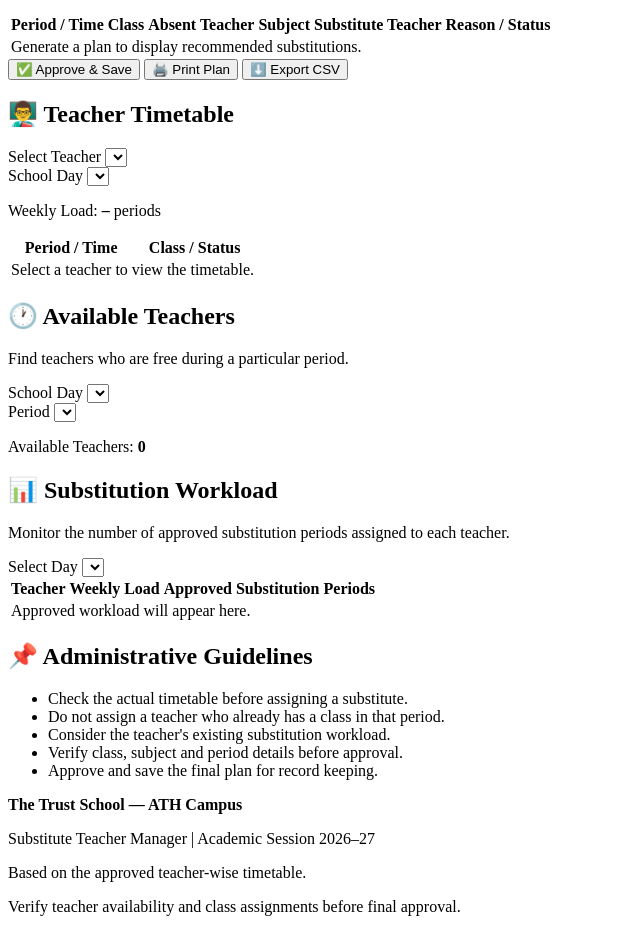
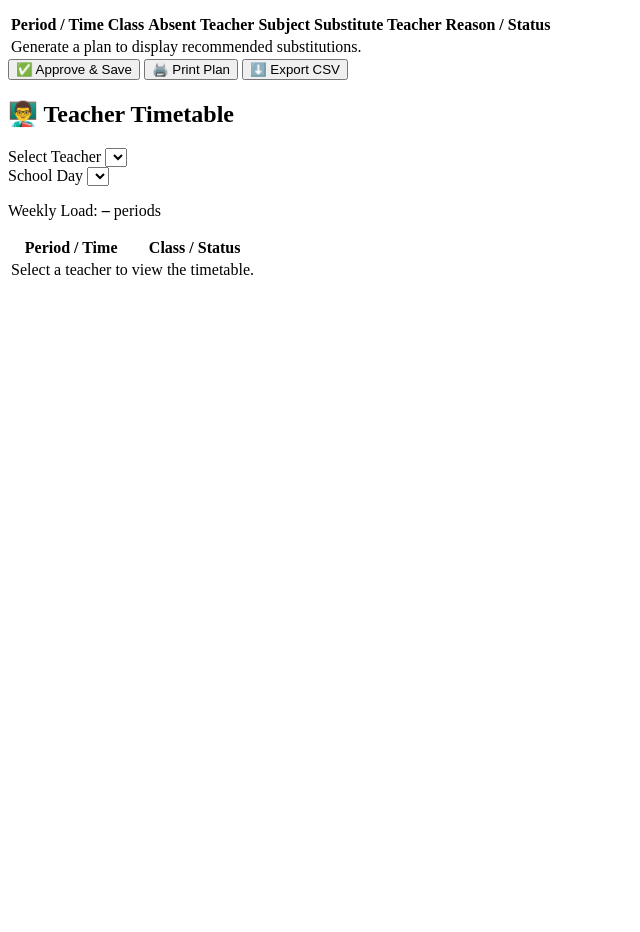
Before and after one commit to tariqfnz1-a11y/substitute-teacher-manager, a plain HTML site: page index.html in a window 1280 px wide. Shown: the part 728-1660 px from the top of the page, without its empty margins (0-640 px from the left). After the commit the page ends 1018 px from the top, so only its background shows below. Drawn offline with Linux system fonts and the light colour scheme.

Commit message:
Remove unused sections from index.html
Removed sections for available teachers, substitution workload, and administrative guidelines from the HTML.

```diff
--- a/index.html
+++ b/index.html
@@ -194,121 +194,3 @@
               </tr>
             </tbody>
           </table>
-        </div>
-      </section>
-
-      <!-- AVAILABLE TEACHERS -->
-      <section class="card">
-        <h2>🕐 Available Teachers</h2>
-
-        <p>
-          Find teachers who are free during a particular period.
-        </p>
-
-        <div class="grid">
-
-          <div>
-            <label for="freeDay">School Day</label>
-            <select id="freeDay"></select>
-          </div>
-
-          <div>
-            <label for="freePeriod">Period</label>
-            <select id="freePeriod"></select>
-          </div>
-
-        </div>
-
-        <p>
-          Available Teachers:
-          <strong id="freeCount" class="metric">0</strong>
-        </p>
-
-        <div
-          id="freeList"
-          aria-live="polite"
-        ></div>
-      </section>
-
-    </div>
-
-    <!-- APPROVED SUBSTITUTION WORKLOAD -->
-    <section class="card">
-      <h2>📊 Substitution Workload</h2>
-
-      <p>
-        Monitor the number of approved substitution periods assigned
-        to each teacher.
-      </p>
-
-      <label for="workDay">Select Day</label>
-      <select id="workDay"></select>
-
-      <div class="table-wrap">
-        <table>
-          <thead>
-            <tr>
-              <th scope="col">Teacher</th>
-              <th scope="col">Weekly Load</th>
-              <th scope="col">Approved Substitution Periods</th>
-            </tr>
-          </thead>
-
-          <tbody id="workloadBody">
-            <tr>
-              <td colspan="3">
-                Approved workload will appear here.
-              </td>
-            </tr>
-          </tbody>
-        </table>
-      </div>
-    </section>
-
-    <!-- ADMINISTRATIVE GUIDANCE -->
-    <section class="card guidance">
-      <h2>📌 Administrative Guidelines</h2>
-
-      <ul>
-        <li>Check the actual timetable before assigning a substitute.</li>
-        <li>Do not assign a teacher who already has a class in that period.</li>
-        <li>Consider the teacher's existing substitution workload.</li>
-        <li>Verify class, subject and period details before approval.</li>
-        <li>Approve and save the final plan for record keeping.</li>
-      </ul>
-    </section>
-
-  </main>
-
-  <!-- FOOTER -->
-  <footer>
-    <p>
-      <strong>The Trust School — ATH Campus</strong>
-    </p>
-
-    <p>
-      Substitute Teacher Manager | Academic Session 2026–27
-    </p>
-
-    <p>
-      Based on the approved teacher-wise timetable.
-    </p>
-
-    <p>
-      Verify teacher availability and class assignments before
-      final approval.
-    </p>
-  </footer>
-
-  <!-- APPLICATION FILES (timetable.js must load before app.js) -->
-  <script src="timetable.js"></script>
-  <script src="app.js"></script>
-
-  <noscript>
-    <p>
-      JavaScript must be enabled to use the Substitute Teacher Manager.
-    </p>
-  </noscript>
-
-</body>
-</html>
```
